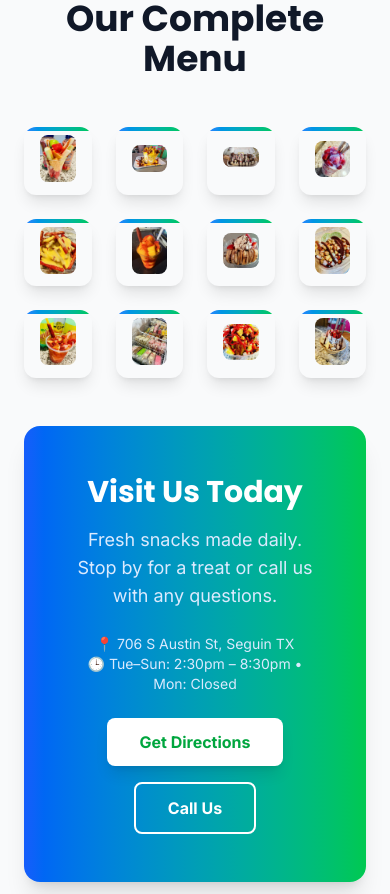
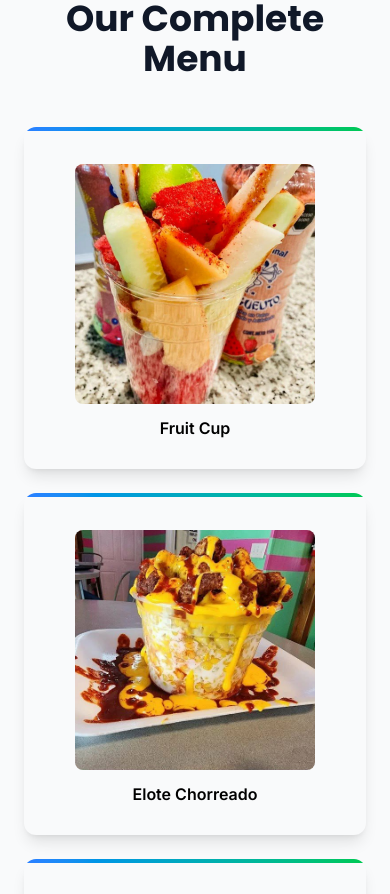
Before and after one commit to Guillermotrejo1/I-Snack, a Next.js app: page / in a window 390 px wide. Shown: the part 1180-2074 px from the top of the page. Built offline with nearby package versions, Linux system fonts and the light colour scheme.

Commit message:
make the full menu section responsive

```diff
--- a/app/components/BentoGrid.tsx
+++ b/app/components/BentoGrid.tsx
@@ -57,7 +57,7 @@ const BentoGrid = () => {
         </div>
 
         {/* Full Menu Grid */}
-        <div className="grid grid-cols-4 gap-6 mb-12 lg:grid-cols-3 md:grid-cols-2 sm:grid-cols-1">
+        <div className="grid lg:grid-cols-4 gap-6 mb-12 md:grid-cols-3 sm:grid-cols-2 grid-cols-1">
           {snacks.map((snack) => (
             <GridBoxes key={snack.id} snack={snack} />
           ))}
```
